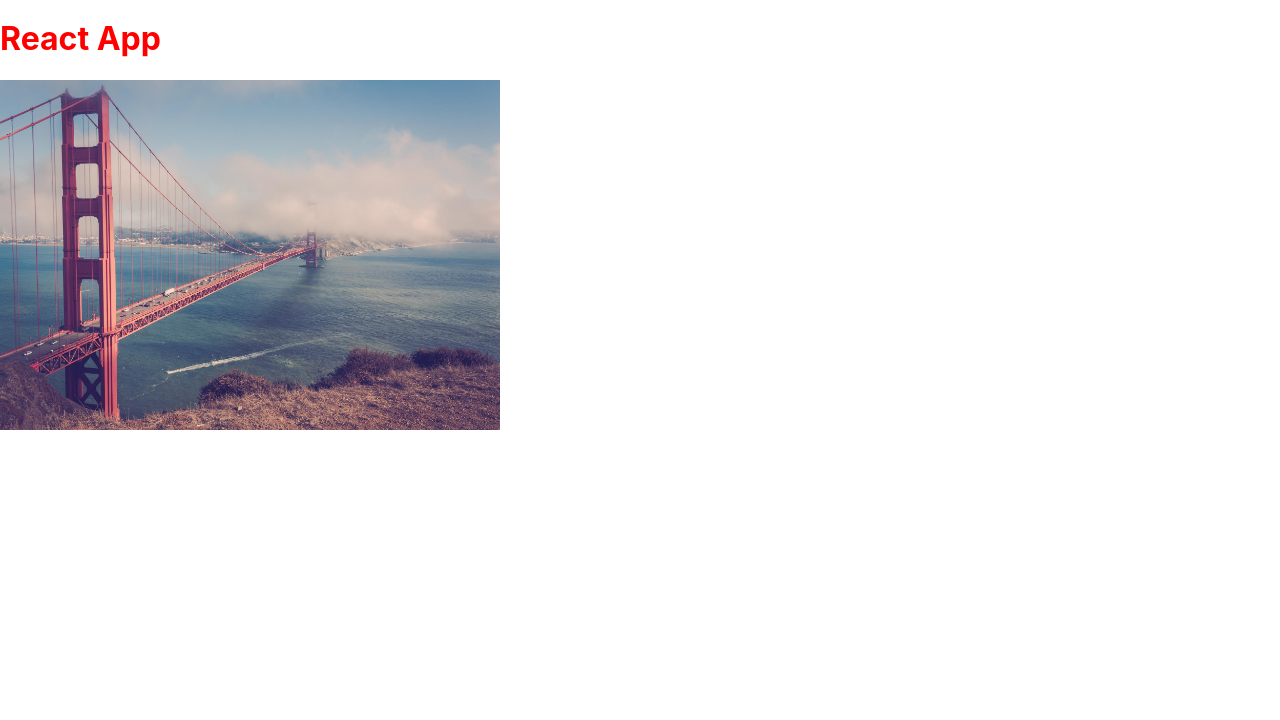
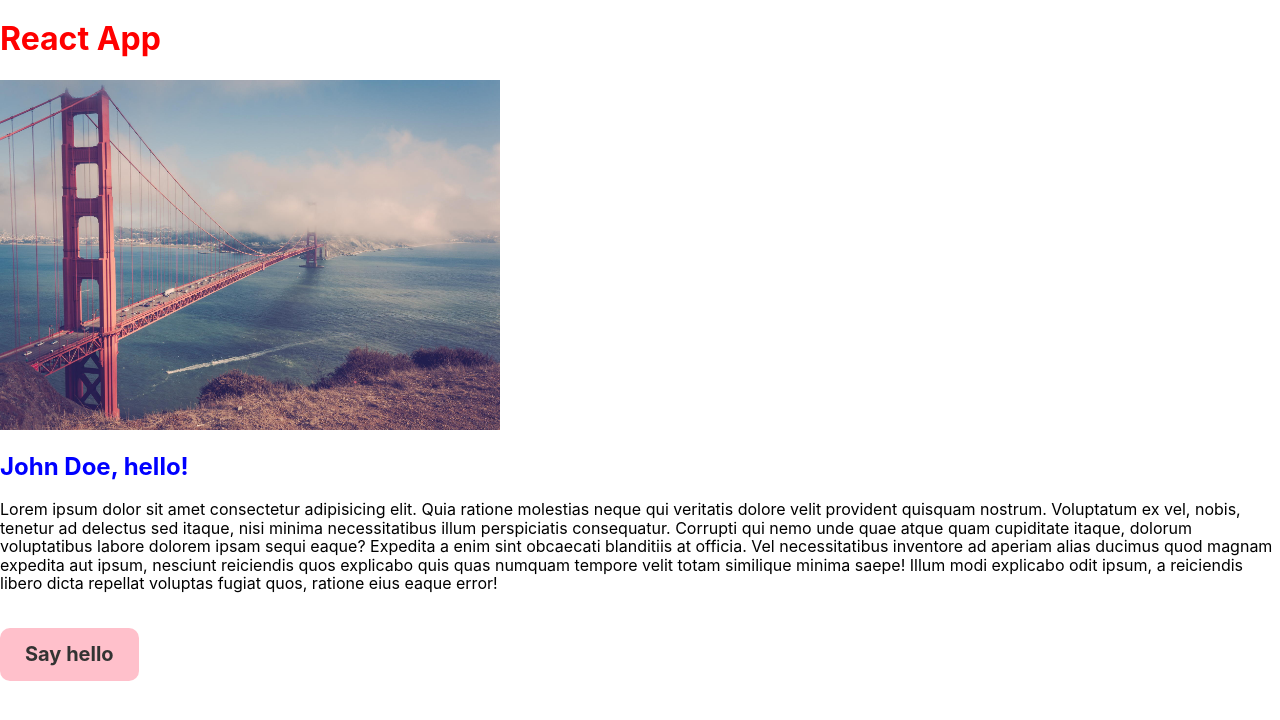
Before and after one commit to yevgalis/webpack-react-starter, a React app: page / in a window 1280 px wide. Shown: the top 720 px of the page. Built offline with nearby package versions, Linux system fonts and the light colour scheme.

Commit message:
set-up processing of css/sass/scss files, added postcss (autoprefixer, cssnano)

```diff
--- a/jsconfig.json
+++ /dev/null
@@ -1,6 +0,0 @@
-{
-  "compilerOptions": {
-    "baseUrl": "src"
-  },
-  "include": ["src"]
-}
--- /dev/null
+++ b/postcss.config.js
@@ -0,0 +1,10 @@
+const isDevMode = process.env.NODE_ENV === 'development';
+
+if(!isDevMode) {
+  module.exports = {
+    plugins: [
+      require('autoprefixer'),
+      require('cssnano'),
+    ]
+  }
+}
--- a/src/components/app/app.jsx
+++ b/src/components/app/app.jsx
@@ -1,5 +1,7 @@
 import React from 'react';
 import './app.scss';
+import Content from '../content/content.jsx';
+import Button from '../button/button';
 import image from './test_image.jpg';
 
 const App = () => {
@@ -7,6 +9,8 @@ const App = () => {
     <div>
       <h1>React App</h1>
       <img src={image} alt="image" width="500" height="350" />
+      <Content name='John Doe' />
+      <Button />
     </div>
   );
 };
--- a/src/components/app/app.scss
+++ b/src/components/app/app.scss
@@ -1,4 +1,5 @@
-@import "../../../public/normalize.scss";
+@import "../../../public/styles/normalize.scss";
+// @import "../../../public/styles/fonts.scss";
 
 html {
   height: 100%;
@@ -20,3 +21,12 @@ code {
 h1 {
   color: red;
 }
+
+.translate {
+  display: flex;
+  transform: translate(-50%, -50%);
+}
+
+::placeholder {
+  color: yellowgreen;
+}
--- /dev/null
+++ b/src/components/button/button.js
@@ -0,0 +1,16 @@
+import React from 'react';
+import './button.sass';
+
+const Button = () => {
+  return (
+    <button
+      className="btn"
+      type="button"
+      onClick={() => console.log('Hello!')}
+    >
+      Say hello
+    </button>
+  );
+};
+
+export default Button;
--- /dev/null
+++ b/src/components/button/button.sass
@@ -0,0 +1,17 @@
+.btn
+  margin-top: 20px
+  padding: 15px 25px
+  font-size: 20px
+  font-weight: bold
+  color: #333
+  border: none
+  border-radius: 10px
+  background-color: pink
+  cursor: pointer
+
+.btn:hover,
+.btn:focus
+  opacity: 0.8
+
+.btn:active
+  opacity: 1
--- /dev/null
+++ b/src/components/content/content.css
@@ -0,0 +1,3 @@
+.content-title {
+  color: blue;
+}
--- /dev/null
+++ b/src/components/content/content.jsx
@@ -0,0 +1,18 @@
+import React from 'react';
+import PropTypes from 'prop-types';
+import './content.css';
+
+const Content = ({ name = 'User' }) => {
+  return (
+    <div>
+      <h2 className="content-title">{name}, hello!</h2>
+      <p>Lorem ipsum dolor sit amet consectetur adipisicing elit. Quia ratione molestias neque qui veritatis dolore velit provident quisquam nostrum. Voluptatum ex vel, nobis, tenetur ad delectus sed itaque, nisi minima necessitatibus illum perspiciatis consequatur. Corrupti qui nemo unde quae atque quam cupiditate itaque, dolorum voluptatibus labore dolorem ipsam sequi eaque? Expedita a enim sint obcaecati blanditiis at officia. Vel necessitatibus inventore ad aperiam alias ducimus quod magnam expedita aut ipsum, nesciunt reiciendis quos explicabo quis quas numquam tempore velit totam similique minima saepe! Illum modi explicabo odit ipsum, a reiciendis libero dicta repellat voluptas fugiat quos, ratione eius eaque error!</p>
+    </div>
+  );
+};
+
+Content.propTypes = {
+  name: PropTypes.string
+};
+
+export default Content;
--- a/webpack.config.js
+++ b/webpack.config.js
@@ -8,7 +8,7 @@ module.exports = {
   mode: isDevMode ? 'none' : 'production',
   entry: './src/index.js',
   output: {
-    filename: 'bundle.[hash:8].js',
+    filename: 'js/bundle.[hash:8].js',
     path: path.join(__dirname, 'build')
   },
   devtool: isDevMode ? 'source-map' : 'none',
@@ -31,7 +31,11 @@ module.exports = {
         test: /.(css|sass|scss)$/,
         use: [
           MiniCssExtractPlugin.loader,
-          'css-loader',
+          {
+            loader: 'css-loader',
+            options: { importLoaders: 1 }
+          },
+          'postcss-loader',
           'sass-loader'
         ]
       },
@@ -39,21 +43,22 @@ module.exports = {
         test: /.(jpg|jpeg|png|gif|svg)$/,
         use: [
           {
-            loader: "file-loader",
+            loader: 'file-loader',
             options: {
               outputPath: 'img',
-              name: "[name]-[hash:8].[ext]"
+              name: '[name]-[hash:8].[ext]'
             }
           }
         ]
       },
       // {
+      //   test: /\.(woff|woff2|eot|ttf|otf)$/,
       //   test: /.(woff|woff2|eot|ttf|otf)$/,
       //   use: [
       //     {
-      //       loader: "file-loader",
+      //       loader: 'file-loader',
       //       options: {
-      //         outputPath: 'fonts'
+      //         outputPath: 'fonts/'
       //       }
       //     }
       //   ]
```
Also changed, not shown: package.json (+6 -3 lines), public/styles/normalize.scss (renamed from public/normalize.scss), 1 other file (tests, documents, lock files or other folders).
